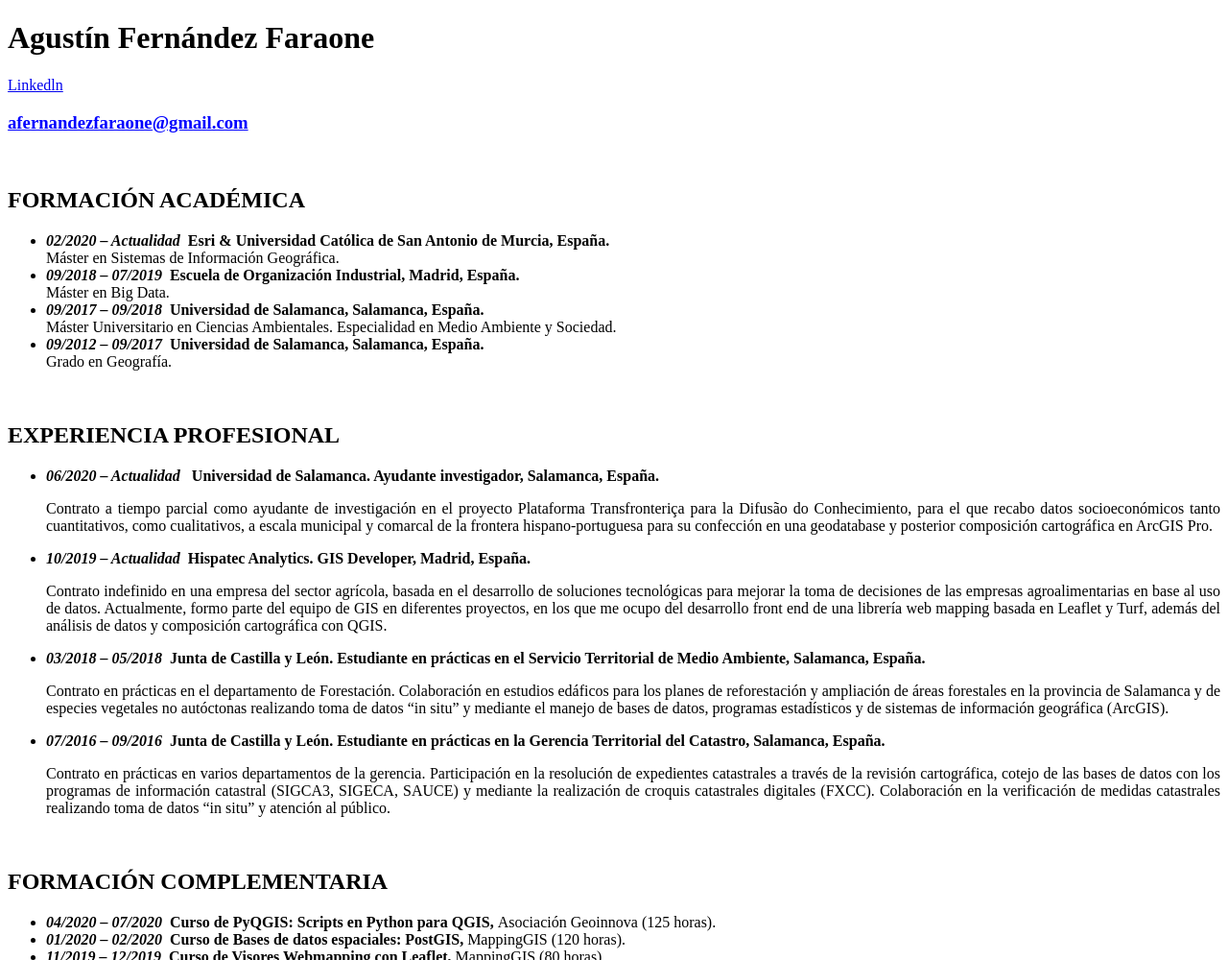
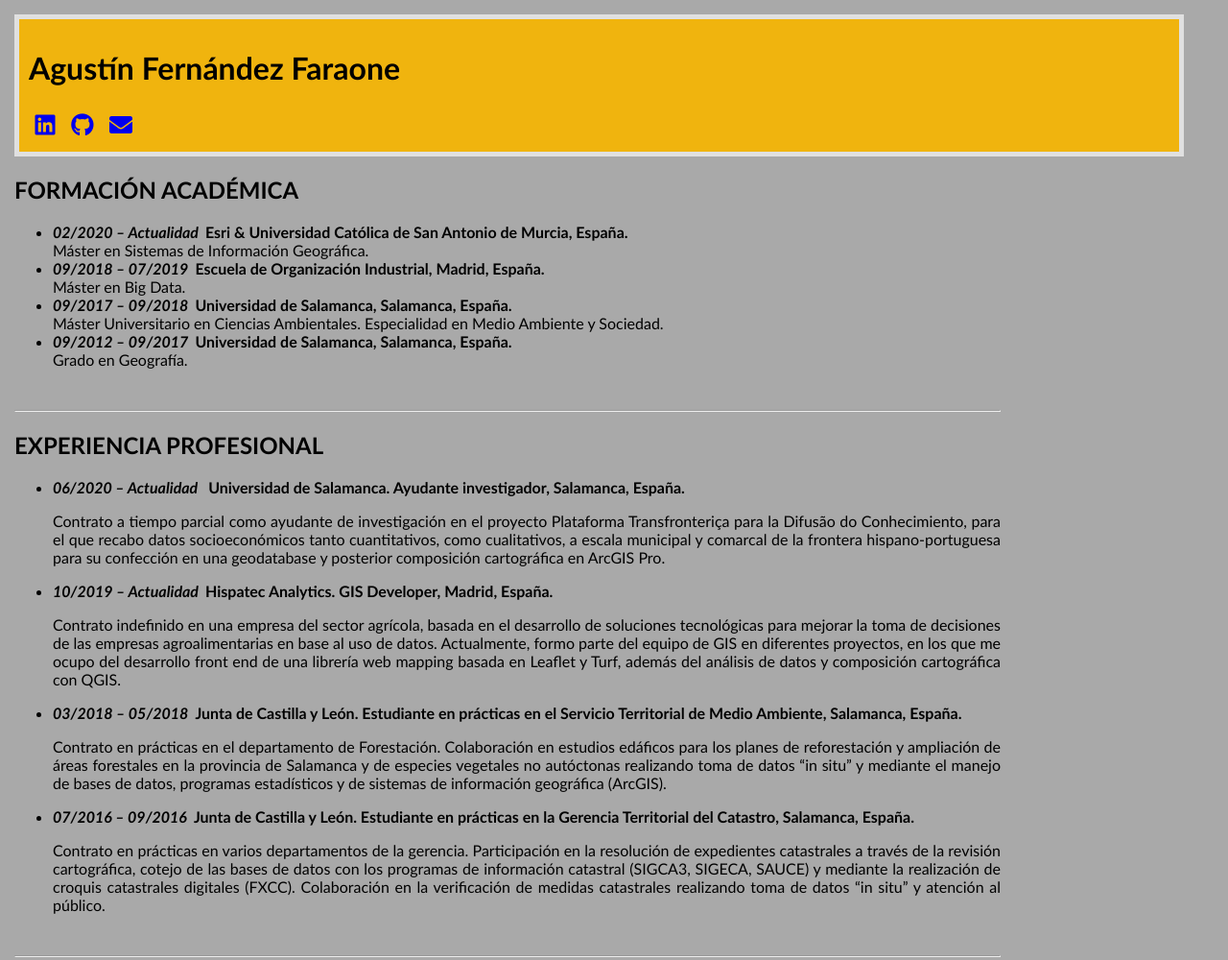
Before and after one commit to afaraone94/Master-GIS-Esri-CV, a plain HTML site: page index.html in a window 1280 px wide. Shown: the top 1000 px of the page at 96% size. Drawn offline with Linux system fonts and the light colour scheme.

Commit message:
Complete CV

```diff
--- a/index.html
+++ b/index.html
@@ -4,85 +4,138 @@
 <head>
     <meta charset="UTF-8">
     <title>Ejercicio 5</title>
+    <link rel="stylesheet" href="https://use.fontawesome.com/releases/v5.0.7/css/all.css">
+    <link rel="stylesheet" href="main.css">
+</head>
 </head>
 
 <body>
+    <div class="main-wrapper">
+        <div class="info-photo">
+            <img src="https://via.placeholder.com/200x250" alt="Foto">
+        </div>
+        <div class="info-personal">
             <h1><strong>Agustín Fernández Faraone</strong></h1>
-    <a href="https://www.linkedin.com/in/agustinfernandezfaraone/">Linkedln</a>
-    <h3 style='color:blue'><u>afernandezfaraone@gmail.com</u></h3>
+
+            <a href="https://www.linkedin.com/in/agustinfernandezfaraone/" target="_blank"><i class="fab fa-linkedin"></i></a>
+            <a href="https://github.com/afaraone94" target="_blank"><i class="fab fa-github"></i></a></li>
+            <a href="mailto:afernandezfaraone@gmail.com" target="_blank"><i class="fas fa-envelope"></i></a>
             <br>
+        </div>
+        <div class="info-studies">
             <h2>FORMACIÓN ACADÉMICA</h2>
             <ul>
-        <li><strong><i>02/2020 – Actualidad &nbsp;</i>Esri & Universidad Católica de San Antonio de Murcia, España.
+                <li><strong><i>02/2020 – Actualidad &nbsp;</i>Esri & Universidad Católica de San Antonio de Murcia,
+                        España.
                     </strong><br>
                     Máster en Sistemas de Información Geográfica.
                 </li>
                 <li><strong><i>09/2018 – 07/2019 &nbsp;</i>Escuela de Organización Industrial, Madrid,
                         España.</strong><br>Máster en Big Data.</li>
-        <li><strong><i>09/2017 – 09/2018 &nbsp;</i>Universidad de Salamanca, Salamanca, España.</strong><br>Máster
+                <li><strong><i>09/2017 – 09/2018 &nbsp;</i>Universidad de Salamanca, Salamanca,
+                        España.</strong><br>Máster
                     Universitario en Ciencias
                     Ambientales. Especialidad en Medio Ambiente y Sociedad.</li>
-        <li><strong><i>09/2012 – 09/2017 &nbsp;</i>Universidad de Salamanca, Salamanca, España.</strong><br>Grado en
+                <li><strong><i>09/2012 – 09/2017 &nbsp;</i>Universidad de Salamanca, Salamanca,
+                        España.</strong><br>Grado en
                     Geografía.</li>
             </ul>
             <br>
+            <hr>
+        </div>
+        <div class="info-experience">
             <h2>EXPERIENCIA PROFESIONAL</h2>
             <ul>
-        <li><strong><i>06/2020 – Actualidad &nbsp;</i></strong><strong> Universidad de Salamanca. Ayudante investigador,
+                <li><strong><i>06/2020 – Actualidad &nbsp;</i></strong><strong> Universidad de Salamanca. Ayudante
+                        investigador,
                         Salamanca, España.</strong>
-            <p style='text-align:justify'> Contrato a tiempo parcial como ayudante de investigación en el proyecto
-                Plataforma Transfronteriça para la Difusão do Conhecimiento, para el que recabo datos socioeconómicos
+                    <p style='text-align:justify'> Contrato a tiempo parcial como ayudante de investigación en el
+                        proyecto
+                        Plataforma Transfronteriça para la Difusão do Conhecimiento, para el que recabo datos
+                        socioeconómicos
                         tanto cuantitativos, como
-                cualitativos, a escala municipal y comarcal de la frontera hispano-portuguesa para su confección en
+                        cualitativos, a escala municipal y comarcal de la frontera hispano-portuguesa para su confección
+                        en
                         una geodatabase y posterior composición cartográfica en ArcGIS Pro.</p>
                 </li>
-        <li><strong><i>10/2019 – Actualidad &nbsp;</i>Hispatec Analytics. GIS Developer, Madrid, España.</strong>
+                <li><strong><i>10/2019 – Actualidad &nbsp;</i>Hispatec Analytics. GIS Developer, Madrid,
+                        España.</strong>
                     <p style='text-align:justify'>Contrato indefinido en una empresa del sector agrícola, basada en el
                         desarrollo de soluciones
-                tecnológicas para mejorar la toma de decisiones de las empresas agroalimentarias en base al uso de
-                datos. Actualmente, formo parte del equipo de GIS en diferentes proyectos, en los que me ocupo del
-                desarrollo front end de una librería web mapping basada en Leaflet y Turf, además del análisis de datos
+                        tecnológicas para mejorar la toma de decisiones de las empresas agroalimentarias en base al uso
+                        de
+                        datos. Actualmente, formo parte del equipo de GIS en diferentes proyectos, en los que me ocupo
+                        del
+                        desarrollo front end de una librería web mapping basada en Leaflet y Turf, además del análisis
+                        de
+                        datos
                         y composición cartográfica con QGIS.</p>
                 </li>
-        <li><strong><i>03/2018 – 05/2018 &nbsp;</i>Junta de Castilla y León. Estudiante en prácticas en el Servicio
+                <li><strong><i>03/2018 – 05/2018 &nbsp;</i>Junta de Castilla y León. Estudiante en prácticas en el
+                        Servicio
                         Territorial de Medio Ambiente,
                         Salamanca, España.</strong>
-            <p style='text-align:justify'>Contrato en prácticas en el departamento de Forestación. Colaboración en
-                estudios edáficos para los planes de reforestación y ampliación de áreas forestales en la provincia de
-                Salamanca y de especies vegetales no autóctonas realizando toma de datos “in situ” y mediante el manejo
+                    <p style='text-align:justify'>Contrato en prácticas en el departamento de Forestación. Colaboración
+                        en
+                        estudios edáficos para los planes de reforestación y ampliación de áreas forestales en la
+                        provincia
+                        de
+                        Salamanca y de especies vegetales no autóctonas realizando toma de datos “in situ” y mediante el
+                        manejo
                         de bases de datos, programas estadísticos y de sistemas de información geográfica (ArcGIS).</p>
                 </li>
-        <li><strong><i>07/2016 – 09/2016 &nbsp;</i>Junta de Castilla y León. Estudiante en prácticas en la Gerencia
+                <li><strong><i>07/2016 – 09/2016 &nbsp;</i>Junta de Castilla y León. Estudiante en prácticas en la
+                        Gerencia
                         Territorial del Catastro,
                         Salamanca, España.</strong>
-            <p style='text-align:justify'>Contrato en prácticas en varios departamentos de la gerencia. Participación en
-                la resolución de expedientes catastrales a través de la revisión cartográfica, cotejo de las bases de
-                datos con los programas de información catastral (SIGCA3, SIGECA, SAUCE) y mediante la realización de
-                croquis catastrales digitales (FXCC). Colaboración en la verificación de medidas catastrales realizando
+                    <p style='text-align:justify'>Contrato en prácticas en varios departamentos de la gerencia.
+                        Participación en
+                        la resolución de expedientes catastrales a través de la revisión cartográfica, cotejo de las
+                        bases
+                        de
+                        datos con los programas de información catastral (SIGCA3, SIGECA, SAUCE) y mediante la
+                        realización
+                        de
+                        croquis catastrales digitales (FXCC). Colaboración en la verificación de medidas catastrales
+                        realizando
                         toma de datos “in situ” y atención al público.</p>
                 </li>
             </ul>
             <br>
+            <hr>
+        </div>
+        <div class="info-courses">
             <h2>FORMACIÓN COMPLEMENTARIA</h2>
             <ul>
-        <li><strong><i>04/2020 – 07/2020 &nbsp;</i>Curso de PyQGIS: Scripts en Python para QGIS, </strong>Asociación
+                <li><strong><i>04/2020 – 07/2020 &nbsp;</i>Curso de PyQGIS: Scripts en Python para QGIS,
+                    </strong>Asociación
                     Geoinnova (125 horas).</li>
-        <li><strong><i>01/2020 – 02/2020 &nbsp;</i>Curso de Bases de datos espaciales: PostGIS, </strong>MappingGIS (120
+                <li><strong><i>01/2020 – 02/2020 &nbsp;</i>Curso de Bases de datos espaciales: PostGIS,
+                    </strong>MappingGIS
+                    (120
                     horas).</li>
-        <li><strong><i>11/2019 – 12/2019 &nbsp;</i>Curso de Visores Webmapping con Leaflet, </strong>MappingGIS (80
+                <li><strong><i>11/2019 – 12/2019 &nbsp;</i>Curso de Visores Webmapping con Leaflet, </strong>MappingGIS
+                    (80
                     horas).</li>
-        <li><strong><i>10/2016 – 11/2016 &nbsp;</i>Curso de Sistemas de Información Geográfica, </strong>Instituto
+                <li><strong><i>10/2016 – 11/2016 &nbsp;</i>Curso de Sistemas de Información Geográfica,
+                    </strong>Instituto
                     Geográfico Nacional (40 horas).</li>
             </ul>
             <br>
+            <hr>
+        </div>
+        <div class="info-habilities">
             <h2>HABILIDADES E INTERESES</h2>
             <h3><strong>Conocimientos informáticos:</strong></h3>
             <ul>
-        <li><strong>Lenguajes de programación y librerías: </strong>HTML5, CSS3, JS (Leaflet, Turf), Python (PyQGIS,
+                <li><strong>Lenguajes de programación y librerías: </strong>HTML5, CSS3, JS (Leaflet, Turf), Python
+                    (PyQGIS,
                     ArcPy), SQL y R.</li>
-        <li><strong>Programas y servicios de sistemas de información geográfica: </strong>ArcGIS Pro, ArcGIS Online,
+                <li><strong>Programas y servicios de sistemas de información geográfica: </strong>ArcGIS Pro, ArcGIS
+                    Online,
                     ArcGIS Desktop, QGIS, GvSIG, PostGIS, Geoserver.</li>
-        <li><strong>Programas de Big Data: </strong>Cassandra, MongoDB, Neo4j, Apache Hadoop (HDFS, Yarn, Pig, Hive,
+                <li><strong>Programas de Big Data: </strong>Cassandra, MongoDB, Neo4j, Apache Hadoop (HDFS, Yarn, Pig,
+                    Hive,
                     Hbase), Spark, Storm, Kaftka, Nifi, Tableau, Power BI y Alteryx.</li>
                 <li><strong>Programas de Microsoft Office: </strong>Word, Excel, PowerPoint.</li>
             </ul>
@@ -97,7 +150,8 @@
             <h3><strong>Deportes y aficiones: </strong></h3>
             <p>Escalada deportiva, trekking, fútbol, running, tecnología, cine y lectura.</p>
 
-
+        </div>
+    </div>
 </body>
 
 </html>
--- /dev/null
+++ b/main.css
@@ -0,0 +1,45 @@
+html {
+    padding: 10 px;
+    margin: 0;
+
+}
+
+body {
+    margin: 0;
+    font-family: 'Gill Sans', 'Gill Sans MT', Calibri, 'Trebuchet MS', sans-serif;
+}
+
+.main-wrapper {
+    padding: 15px;
+}
+
+
+.main-wrapper {
+    background-color: darkgray
+}
+
+.info-personal {
+    background-color: rgb(240, 180, 14);
+    border: 5px solid rgb(224, 224, 224);
+    width: 1189px;
+    padding: 10px;
+}
+
+.info-personal i {
+    padding: 10px;
+    transform: scale(1.5);
+  }
+  .info-personal i:hover {
+    transform: scale(2)
+  }
+
+.info-photo {
+    float: right;
+    position: absolute;
+    bottom: 1070px;
+    right: 1100px;
+}
+
+.info-experience, .info-courses, .info-habilities, .info-studies {
+    width: 1028px;
+}
```
Lines whose indentation alone changed are shown as unchanged.
